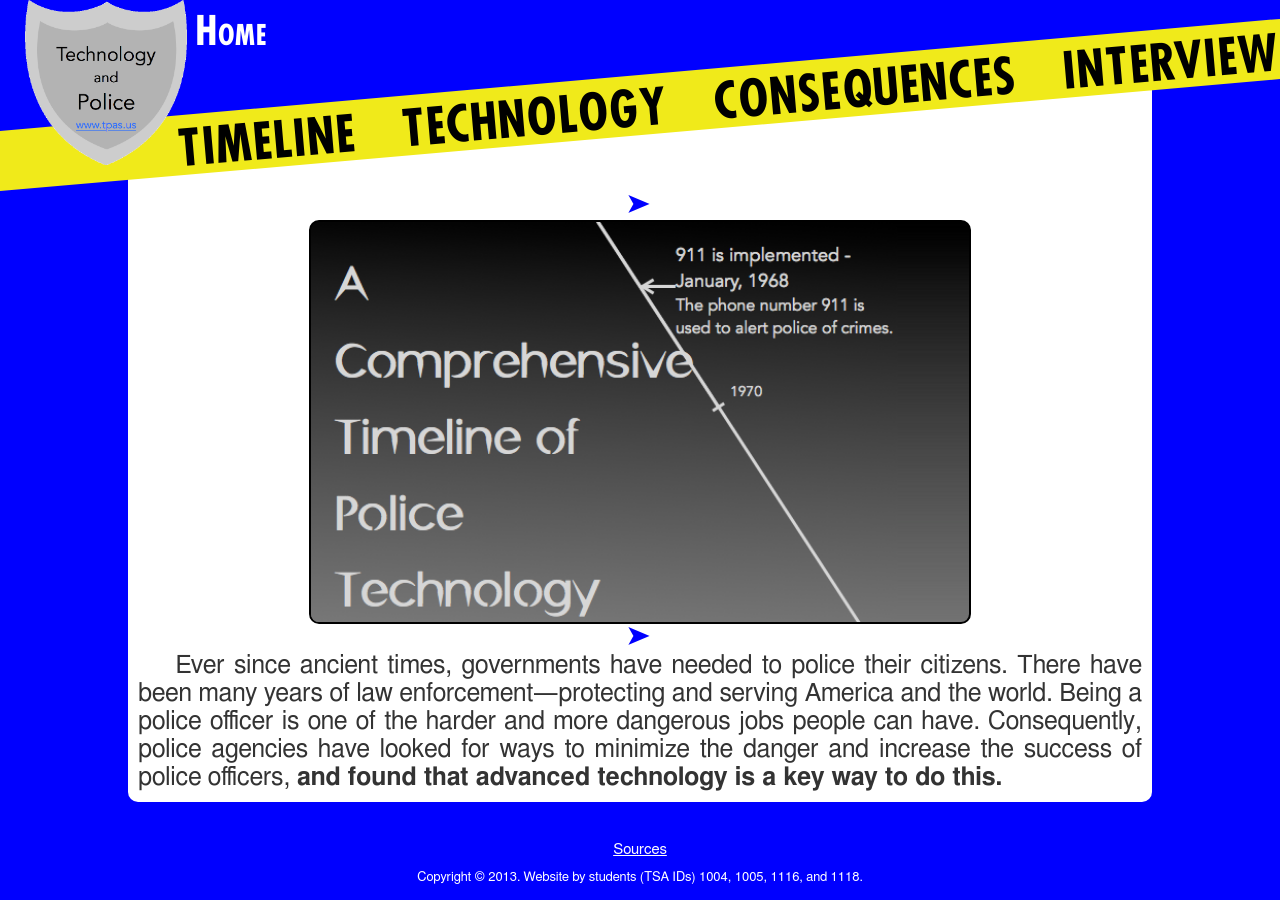
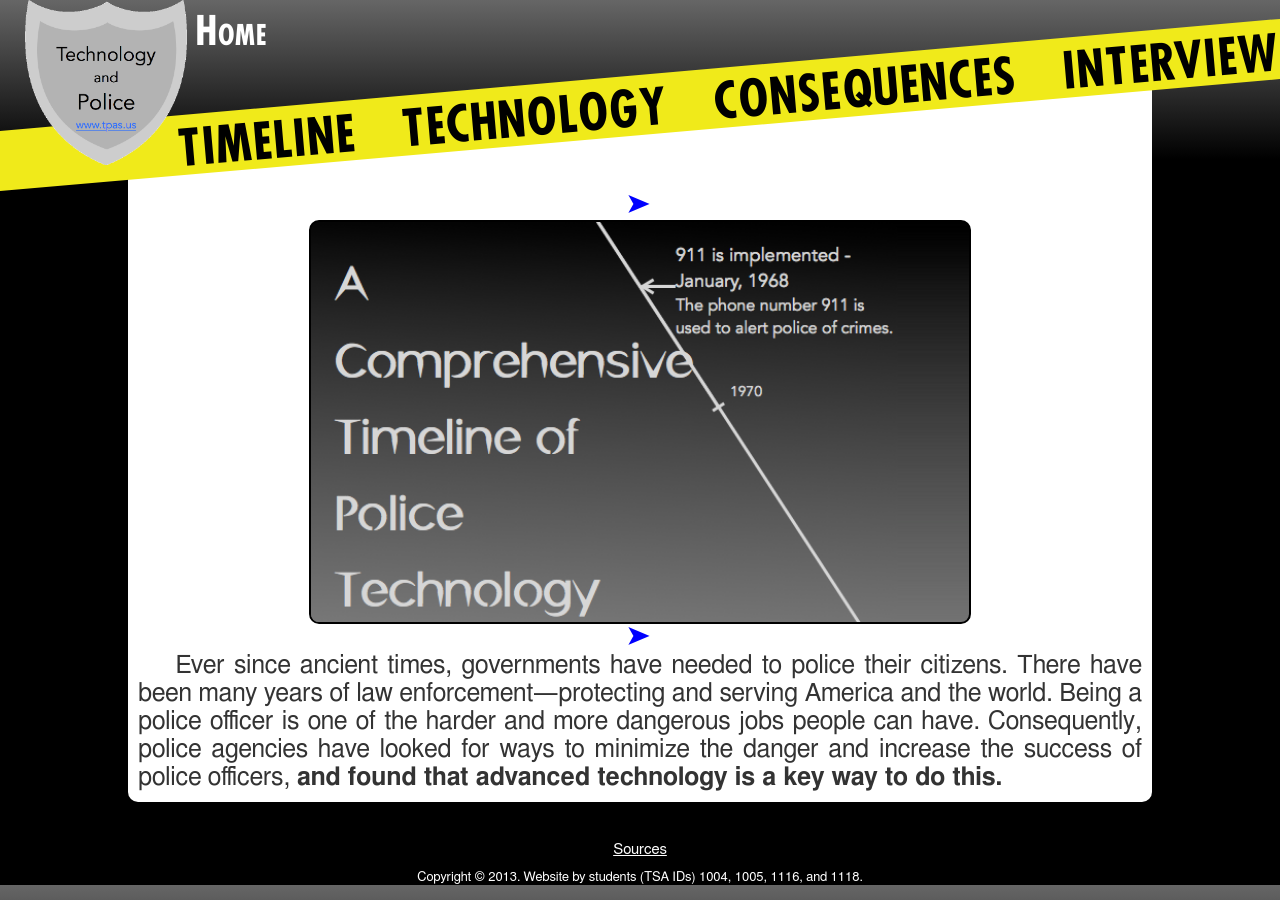
Before and after one commit to pbfy0/ToProtectAndServe, a Jekyll site: the page built from index.html, in a window 1280 px wide. Built offline with Jekyll 4.4.1, drawn with Linux system fonts in a browser that asks for light colours.

Commit message:
background

```diff
--- a/_layouts/default.html
+++ b/_layouts/default.html
@@ -6,6 +6,7 @@
   <meta charset="utf-8" />
   <link rel="stylesheet" href="css/reset.css" />
   <link rel="stylesheet" href="css/main.css" />
+  <link rel="stylesheet" href="css/gradient.css" />
   {% if page.stylesheet %}<link rel="stylesheet" href="css/{{ page.stylesheet }}" />{% endif %}
   {% if page.script %}<script type="text/javascript" src="js/{{ page.script }}"></script>{% endif %}
  </head>
--- a/css/gradient.css
+++ b/css/gradient.css
@@ -0,0 +1,10 @@
+body {
+	background: #666666; /* Old browsers */
+	background: -moz-linear-gradient(top,  #666666 0%, #000000 18%); /* FF3.6+ */
+	background: -webkit-gradient(linear, left top, left bottom, color-stop(0%,#666666), color-stop(18%,#000000)); /* Chrome,Safari4+ */
+	background: -webkit-linear-gradient(top,  #666666 0%,#000000 18%); /* Chrome10+,Safari5.1+ */
+	background: -o-linear-gradient(top,  #666666 0%,#000000 18%); /* Opera 11.10+ */
+	background: -ms-linear-gradient(top,  #666666 0%,#000000 18%); /* IE10+ */
+	background: linear-gradient(to bottom,  #666666 0%,#000000 18%); /* W3C */
+	filter: progid:DXImageTransform.Microsoft.gradient( startColorstr='#666666', endColorstr='#000000',GradientType=0 ); /* IE6-9 */
+}
--- a/css/main.css
+++ b/css/main.css
@@ -203,7 +203,6 @@ footer {
 body {
 /* background-color: #999;
  background-image: url("../images/bkg.png");*/
- background-color: blue;
  overflow-x: hidden;
  min-width: 1185px;
 }
```
